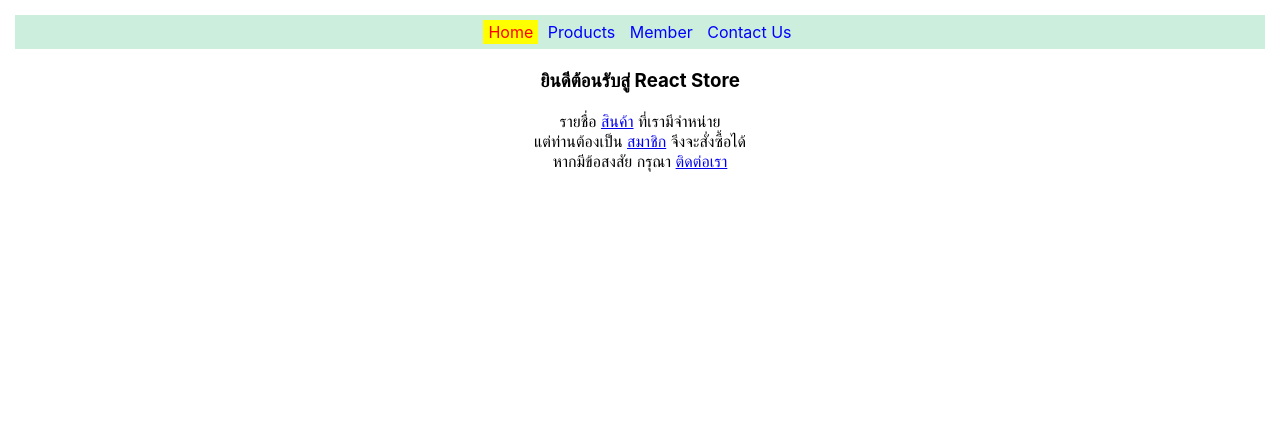
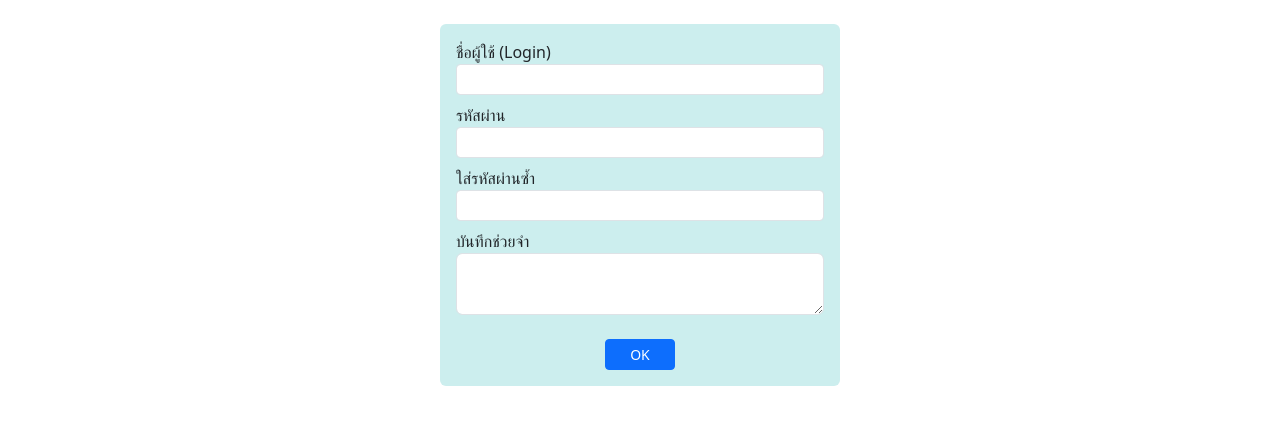
Before and after one commit to Peerapong9947/app1, a React (Create React App) app: page / in a window 1280 px wide. Shown: the top 424 px of the page. Built offline with nearby package versions, Linux system fonts and the light colour scheme.

Commit message:
input-text

```diff
--- a/package.json
+++ b/package.json
@@ -7,6 +7,7 @@
     "@testing-library/jest-dom": "^6.9.1",
     "@testing-library/react": "^16.3.1",
     "@testing-library/user-event": "^13.5.0",
+    "bootstrap": "^5.3.8",
     "react": "^19.2.3",
     "react-dom": "^19.2.3",
     "react-router-dom": "^7.13.0",
--- a/src/App.js
+++ b/src/App.js
@@ -1,6 +1,6 @@
 import React from 'react'
-import Router4 from './router4'
+import FormText from './form-text'
 
 export default function App() {
-  return <Router4/>
+  return <FormText/>
 }
--- /dev/null
+++ b/src/form-text.js
@@ -0,0 +1,57 @@
+import React from 'react';
+
+export default function FormText() {
+    const textPswd = React.useRef();
+    const textPswd2 = React.useRef();
+
+    const onBlurPassword2 = () => {
+        if (textPswd.current.value !== textPswd2.current.value) {
+            textPswd2.current.value = '';
+            alert('รหัสผ่านทั้งสองช่องไม่ตรงกัน');
+        }
+    }
+
+    const onBlurPassword = () => {
+        let pswd = textPswd.current.value;
+        if (pswd !== '' && !pswd.match(/^[0-9a-zA-Z]+$/)) {
+            textPswd.current.value = '';
+            alert('ต้องเป็น 0-9 หรือ a-z หรือ A-Z เท่านั้น');
+        }
+    }
+
+    return (
+        <div className="mt-4 mx-auto p-3 rounded" style={{ width: '400px', background:'#cee'}}>
+            <form>
+                <div className="form-group mb-2">
+                    <label htmlFor="login">ชื่อผู้ใช้ (Login)</label>
+                    <input type="text" id="login" name="login" maxLength="20"
+                        className="form-control form-control-sm"/>
+                </div>
+                <div className="form-group mb-2">
+                    <label htmlFor="pswd">รหัสผ่าน</label>
+                    <input type="password" id="pswd" name="pswd" maxLength="10"
+                        className="form-control form-control-sm"
+                        ref={textPswd} onBlur={onBlurPassword}/>
+                </div>
+                <div className="form-group mb-2">
+                    <label htmlFor="pswd2">ใส่รหัสผ่านซ้ำ</label>
+                    <input type="password" id="pswd2"
+                        className="form-control form-control-sm"
+                        ref={textPswd2} onBlur={onBlurPassword2}/>
+                </div>
+                <div className="form-group mb-4">
+                    <label htmlFor="memo">บันทึกช่วยจำ</label>
+                    <textarea id="memo" name="memo" rows="2"
+                        maxLength="200"
+                        className="form-control">
+                    </textarea>
+                </div>
+                <div className="text-center">
+                    <button className="btn btn-sm px-4 btn-primary">
+                        OK
+                    </button>
+                </div>
+            </form>
+        </div>
+    );
+}
--- a/src/index.js
+++ b/src/index.js
@@ -3,6 +3,8 @@
 import './index.css';
 import App from './App';
 import reportWebVitals from './reportWebVitals';
+import 'bootstrap/dist/css/bootstrap.min.css'
+import 'bootstrap/dist/js/bootstrap.bundle.min.js'
 
 const root = ReactDOM.createRoot(document.getElementById('root'));
 root.render(
```
Also changed, not shown: 1 other file (tests, documents, lock files or other folders).
